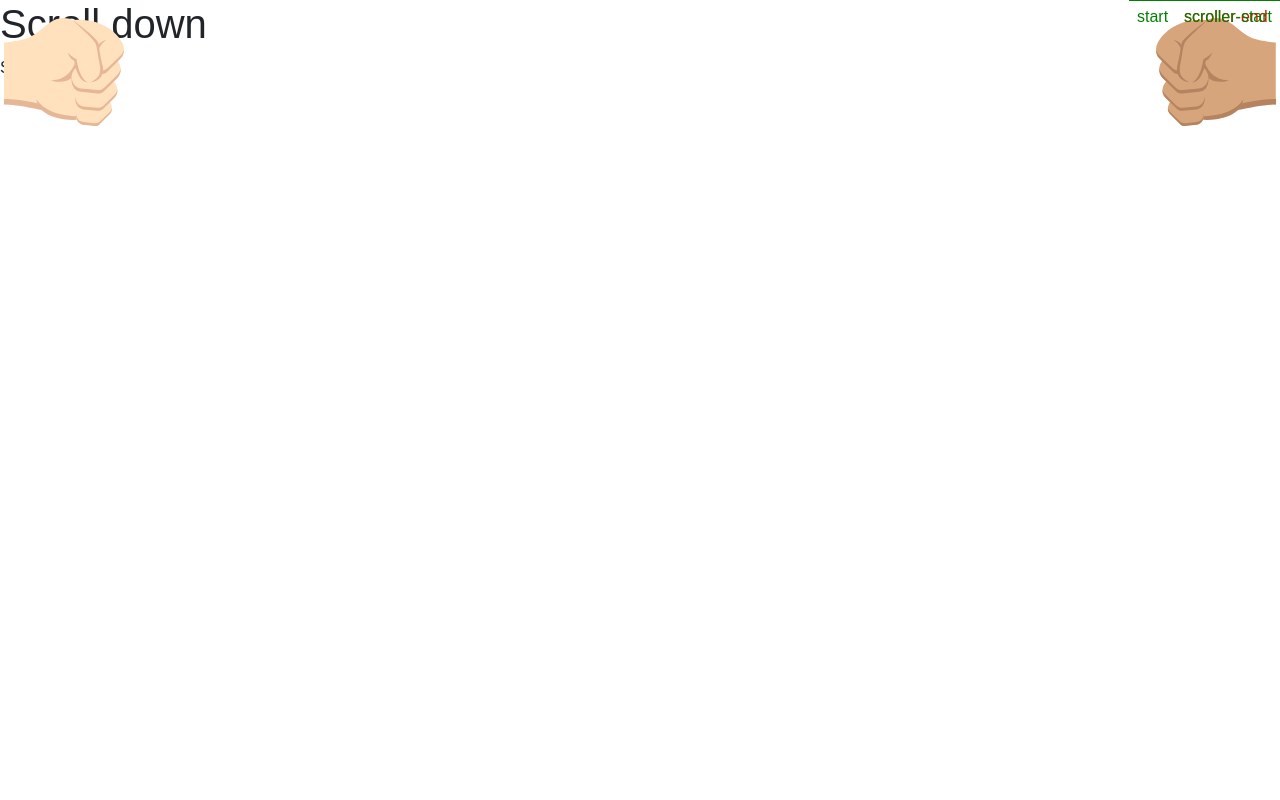
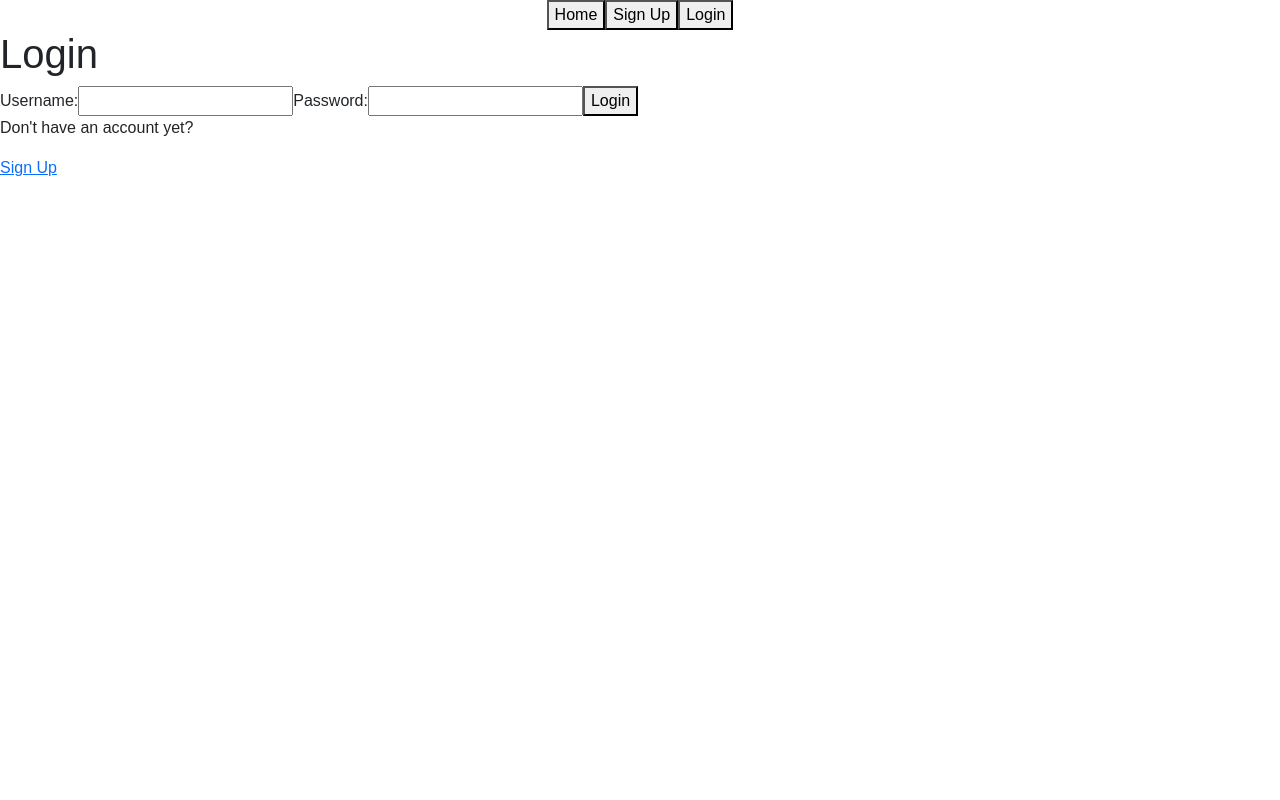
Before and after one commit to usandlam/Fist-Bump-Front-End, a React (Create React App) app: page /login in a window 1280 px wide. Shown: the top 800 px of the page. Built offline with nearby package versions, Linux system fonts and the light colour scheme; a web font is replaced by a local one.

Commit message:
auth and signup working

```diff
--- a/package.json
+++ b/package.json
@@ -8,6 +8,7 @@
     "@testing-library/user-event": "^13.5.0",
     "react": "^18.1.0",
     "react-dom": "^18.1.0",
+    "react-router-dom": "^6.3.0",
     "react-scripts": "5.0.1",
     "web-vitals": "^2.1.4"
   },
--- a/public/index.html
+++ b/public/index.html
@@ -52,17 +52,17 @@
         const tl = gsap.timeline({
         scrollTrigger: {
           trigger: ".trigger",
-          pin: true,
+          pin: false,
           start: "top top",
-          end: "+=2000",
+          end: "+=1000",
           scrub: true,
-          markers: true,
+          markers: false,
           onLeave: () => gsap.set('.lefthand', {position:'absolute fixed'})
         }
       })
       .add('start')
-      .to(".lefthand", {xPercent: 395, duration: 1,}, 'start')
-      .to(".righthand", {xPercent: -430, duration: 1},'start')
+      .to(".lefthand", {xPercent: 415, duration: 1,}, 'start')
+      .to(".righthand", {xPercent: -415, duration: 1},'start')
 
       // tl.to(".lefthand", {xPercent: 395, duration: 1,})
       // tl.to(".righthand", {xPercent: -430, duration: 1},"-1")
--- /dev/null
+++ b/src/App.js
@@ -0,0 +1,31 @@
+import "./App.css";
+import { Routes, Route } from "react-router-dom";
+
+import Navbar from "./components/Navbar";
+import HomePage from "./pages/HomePage";
+import LoginPage from "./pages/LoginPage";
+
+import IsPrivate from "./components/IsPrivate";
+
+import IsAnon from "./components/IsAnon";
+
+function App() {
+  return (
+    <div className="App">
+      <Navbar />
+      <Routes>
+        <Route path="/" element={<HomePage />} />
+        <Route
+          path="/login"
+          element={
+            <IsAnon>
+              <LoginPage />
+            </IsAnon>
+          }
+        />
+      </Routes>
+    </div>
+  );
+}
+
+export default App;
--- /dev/null
+++ b/src/components/IsAnon.jsx
@@ -0,0 +1,19 @@
+import { useContext } from "react";
+import { Navigate } from "react-router-dom";
+import { AuthContext } from "../context/auth.context";
+
+function IsAnon({ children }) {
+  const { isLoggedIn, isLoading } = useContext(AuthContext);
+
+  // If the authentication is still loading
+  if (isLoading) return <p>Loading ...</p>;
+
+  if (isLoggedIn) {
+    // If the user is logged in, navigate to home page
+    return <Navigate to="/" />;
+  }
+  // If the user is not logged in, allow to see the page
+  return children;
+}
+
+export default IsAnon;
--- /dev/null
+++ b/src/components/IsPrivate.jsx
@@ -0,0 +1,19 @@
+import { useContext } from "react";
+import { Navigate } from "react-router-dom";
+import { AuthContext } from "../context/auth.context";
+
+function IsPrivate({ children }) {
+  const { isLoggedIn, isLoading } = useContext(AuthContext);
+
+  // If the authentication is still loading
+  if (isLoading) return <p>Loading ...</p>;
+
+  if (!isLoggedIn) {
+    // If the user is not logged in
+    return <Navigate to="/login" />;
+  }
+  // If the user is logged in, allow to see the page
+  return children;
+}
+
+export default IsPrivate;
--- /dev/null
+++ b/src/components/Navbar.jsx
@@ -0,0 +1,39 @@
+import { Link } from "react-router-dom";
+import { useContext } from "react";
+import { AuthContext } from "../context/auth.context";
+
+function Navbar() {
+  // Subscribe to the AuthContext to gain access to
+  // the values from AuthContext.Provider `value` prop
+  const { isLoggedIn, user, logOutUser } = useContext(AuthContext); // <== ADD
+
+  return (
+    <div className="container text-center">
+      <nav className="starter-nav">
+        <Link to="/">
+          <button>Home</button>
+        </Link>
+
+        {isLoggedIn && (
+          <>
+            <button onClick={logOutUser}>Logout</button>
+            <span>Hello {user && user.username}</span>
+          </>
+        )}
+
+        {!isLoggedIn && (
+          <>
+            <Link to="/signup">
+              <button>Sign Up</button>
+            </Link>
+            <Link to="/login">
+              <button>Login</button>
+            </Link>
+          </>
+        )}
+      </nav>
+    </div>
+  );
+}
+
+export default Navbar;
--- /dev/null
+++ b/src/context/auth.context.jsx
@@ -0,0 +1,88 @@
+import React, { useState, useEffect } from "react";
+
+const API_URL = "http://localhost:5005";
+
+const AuthContext = React.createContext();
+
+function AuthProviderWrapper(props) {
+  const [isLoggedIn, setIsLoggedIn] = useState(false);
+  const [isLoading, setIsLoading] = useState(true);
+  const [user, setUser] = useState(null);
+
+  const storeToken = (token) => {
+    //  <==  ADD
+    localStorage.setItem("authToken", token);
+  };
+
+  const authenticateUser = async () => {
+    //  <==  ADD
+    // Get the stored token from the localStorage
+    const storedToken = localStorage.getItem("authToken");
+
+    // If the token exists in the localStorage
+    if (storedToken) {
+      // We must send the JWT token in the request's "Authorization" Headers
+
+      try {
+        const verifyToken = await fetch(`${API_URL}`, {
+          headers: { Authorization: `Bearer ${storedToken}` },
+        });
+        const result = await verifyToken.json();
+        // Update state variables
+        setIsLoggedIn(true);
+        setIsLoading(false);
+        setUser(result.data);
+      } catch (error) {
+        setIsLoggedIn(false);
+        setIsLoading(false);
+        setUser(null);
+      }
+    } else {
+      // If the token is not available (or is removed)
+      setIsLoggedIn(false);
+      setIsLoading(false);
+      setUser(null);
+    }
+  };
+
+  const removeToken = () => {
+    // <== ADD
+    // Upon logout, remove the token from the localStorage
+    localStorage.removeItem("authToken");
+  };
+
+  const logOutUser = () => {
+    // <== ADD
+    // To log out the user, remove the token
+    removeToken();
+    // and update the state variables
+    authenticateUser();
+  };
+
+  useEffect(() => {
+    //  <==  ADD
+    authenticateUser();
+  }, []);
+
+  /*
+    Functions for handling the authentication status (isLoggedIn, isLoading, user)
+    will be added here later in the next step
+  */
+
+  return (
+    <AuthContext.Provider
+      value={{
+        isLoggedIn,
+        isLoading,
+        user,
+        storeToken,
+        authenticateUser,
+        logOutUser,
+      }}
+    >
+      {props.children}
+    </AuthContext.Provider>
+  );
+}
+
+export { AuthProviderWrapper, AuthContext };
--- a/src/index.css
+++ b/src/index.css
@@ -1,6 +1,10 @@
 /* body {
   overflow-x: hidden;
 } */
+
+#starter-nav{
+  align-self: center;
+}
 
 @import url('https://fonts.googleapis.com/css?family=Signika+Negative:300,400&display=swap');
 body {
@@ -10,7 +14,7 @@ body {
 }
 .trigger {
   /* position: absolute; */
-  top: 1vh;
+  top: 15vh;
   left: 0;
   width: 100vw;
   height: 100vh;
--- a/src/index.js
+++ b/src/index.js
@@ -1,14 +1,21 @@
 import React from "react";
 import ReactDOM from "react-dom/client";
 import "./index.css";
+import { BrowserRouter as Router } from "react-router-dom";
 import App from "./App";
 import reportWebVitals from "./reportWebVitals";
 
+import { AuthProviderWrapper } from "./context/auth.context";
+
 const root = ReactDOM.createRoot(document.getElementById("root"));
 root.render(
-  <React.StrictMode>
-    <App />
-  </React.StrictMode>
+  <Router>
+    <React.StrictMode>
+      <AuthProviderWrapper>
+        <App />
+      </AuthProviderWrapper>
+    </React.StrictMode>
+  </Router>
 );
 
 // If you want to start measuring performance in your app, pass a function
--- a/src/App.jsx
+++ b/src/pages/HomePage.jsx
@@ -1,9 +1,6 @@
-import "./App.css";
-
-function App() {
+function HomePage() {
   return (
-    <div className="App">
-      {/* <header className="App-header" /> */}
+    <div className="container">
       <h1>Scroll down</h1>
       <div className="trigger">
         <div className="hand-container">
@@ -11,11 +8,9 @@ function App() {
           <div className="righthand" />
         </div>
       </div>
-      <div>
-        <p>Some stuff?</p>
-      </div>
+      <div />
     </div>
   );
 }
 
-export default App;
+export default HomePage;
--- /dev/null
+++ b/src/pages/LoginPage.jsx
@@ -0,0 +1,79 @@
+import { useState, useContext } from "react";
+import { Link, useNavigate } from "react-router-dom";
+import { AuthContext } from "../context/auth.context";
+
+const API_URL = "http://localhost:5005";
+
+function LoginPage(props) {
+  const [username, setUsername] = useState("");
+  const [password, setPassword] = useState("");
+  const [errorMessage, setErrorMessage] = useState(undefined);
+
+  const navigate = useNavigate();
+
+  const { storeToken, authenticateUser } = useContext(AuthContext); // updated
+
+  const handleUsername = (e) => setUsername(e.target.value);
+  const handlePassword = (e) => setPassword(e.target.value);
+
+  const handleLoginSubmit = async (e) => {
+    e.preventDefault();
+    const requestBody = { username, password };
+
+    try {
+      console.log("attempting login");
+      const tryLogin = await fetch(`${API_URL}/auth/login`, {
+        method: "POST",
+        cache: "no-cache",
+        headers: {
+          "Content-Type": "application/json",
+        },
+        redirect: "follow",
+        referrerPolicy: "no-referrer",
+        body: JSON.stringify(requestBody),
+      });
+      const response = await tryLogin.json();
+      console.log("JWT token", response.authToken);
+      storeToken(response.authToken);
+
+      authenticateUser();
+
+      navigate("/");
+    } catch (error) {
+      const errorDescription = error.response.message;
+      setErrorMessage(errorDescription);
+    }
+  };
+
+  return (
+    <div className="LoginPage">
+      <h1>Login</h1>
+
+      <form onSubmit={handleLoginSubmit}>
+        <label>Username:</label>
+        <input
+          type="text"
+          name="username"
+          value={username}
+          onChange={handleUsername}
+        />
+
+        <label>Password:</label>
+        <input
+          type="password"
+          name="password"
+          value={password}
+          onChange={handlePassword}
+        />
+
+        <button type="submit">Login</button>
+      </form>
+      {errorMessage && <p className="error-message">{errorMessage}</p>}
+
+      <p>Don't have an account yet?</p>
+      <Link to="/signup"> Sign Up</Link>
+    </div>
+  );
+}
+
+export default LoginPage;
```
Also changed, not shown: src/pages/SignupPage.jsx (added, +69 -0 lines), 1 other file (tests, documents, lock files or other folders).
